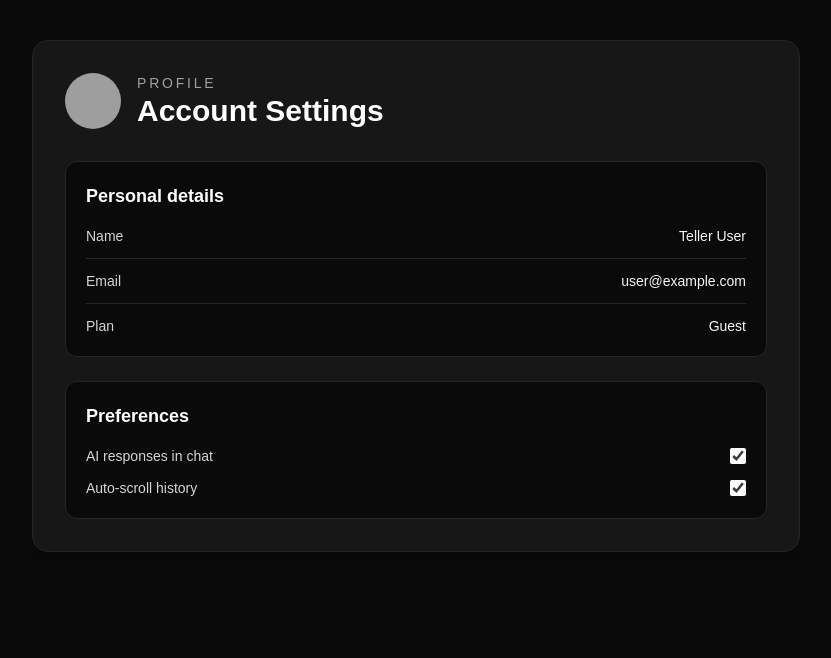
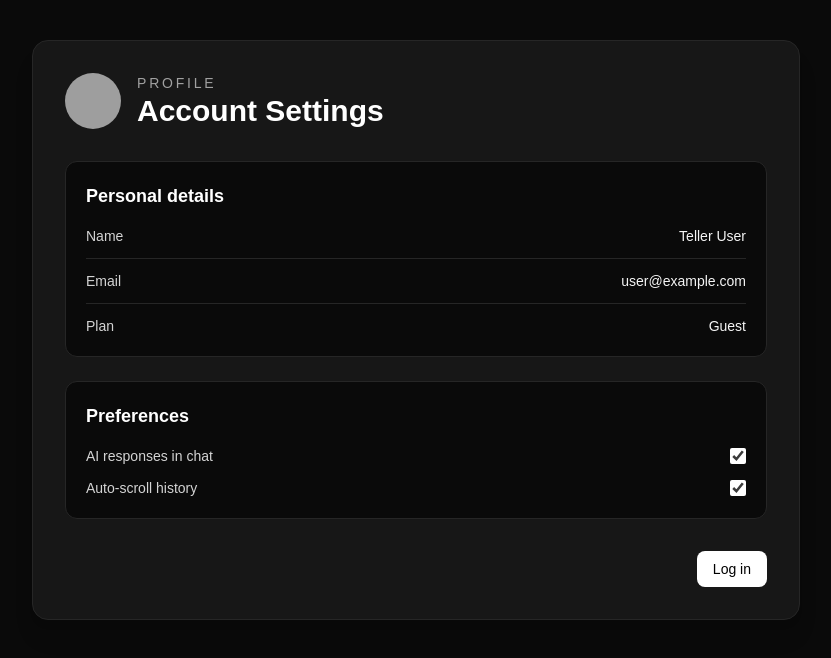
Before and after one commit to sizwezitha/teller, a Next.js app in the folder teller-ai/: page /Settings in a window 1280 px wide. Shown: the top 658 px of the page, without its empty margins (224-1055 px from the left). Built offline with nearby package versions, Linux system fonts and the light colour scheme; no server answers; grey boxes are pictures that could not be loaded.

Commit message:
teller v1.3.0

```diff
--- a/teller-ai/app/Settings/page.tsx
+++ b/teller-ai/app/Settings/page.tsx
@@ -3,7 +3,7 @@
 import { useAuth0 } from "@auth0/auth0-react";
 
 export default function SettingsPage() {
-  const { user, isAuthenticated, isLoading } = useAuth0();
+  const { user, isAuthenticated, isLoading, loginWithRedirect, logout } = useAuth0();
 
   const accountProfile = {
     name: user?.name || "Teller User",
@@ -66,6 +66,26 @@ export default function SettingsPage() {
               </label>
             </div>
           </section>
+
+          <div className="flex justify-end gap-3 pt-2">
+            {isAuthenticated ? (
+              <button
+                type="button"
+                onClick={() => logout({ logoutParams: { returnTo: typeof window !== "undefined" ? window.location.origin : undefined } })}
+                className="rounded-lg border border-neutral-700 bg-neutral-800 px-4 py-2 text-sm font-medium text-white"
+              >
+                Log out
+              </button>
+            ) : (
+              <button
+                type="button"
+                onClick={() => loginWithRedirect()}
+                className="rounded-lg bg-white px-4 py-2 text-sm font-medium text-black"
+              >
+                Log in
+              </button>
+            )}
+          </div>
         </div>
       </div>
     </main>
--- a/teller-ai/components/ChatWindow.tsx
+++ b/teller-ai/components/ChatWindow.tsx
@@ -40,7 +40,7 @@ export default function ChatWindow() {
   const [isHistoryVisible, setIsHistoryVisible] = useState(true);
   const [pendingFile, setPendingFile] = useState<Message["file"] | null>(null);
   const [isProfileOpen, setIsProfileOpen] = useState(false);
-  const { user, isAuthenticated } = useAuth0();
+  const { user, isAuthenticated, isLoading: isAuthLoading, loginWithRedirect, logout } = useAuth0();
   const accountProfile = {
     name: user?.name || "Teller User",
     email: user?.email || "user@example.com",
@@ -322,6 +322,10 @@ export default function ChatWindow() {
           </div>
           {/* Profile / user management at bottom */}
           <div className="mt-4 border-t border-neutral-800 pt-3">
+            {isAuthLoading ? (
+              <div className="px-3 py-2 text-sm text-neutral-400">Loading account...</div>
+            ) : isAuthenticated ? (
+              <>
                 <button onClick={() => setIsProfileOpen((s) => !s)} className="flex w-full items-center gap-3 rounded-md px-3 py-2 hover:bg-neutral-800">
                   <img
                     src={accountProfile.picture}
@@ -337,10 +341,16 @@ export default function ChatWindow() {
 
                 {isProfileOpen && (
                   <div className="mt-2 space-y-2 text-sm">
-                <button type="button" onClick={openUserPanel} className="w-full text-left rounded px-3 py-2 hover:bg-neutral-800">Account Settings</button>
-                <button type="button" className="w-full text-left rounded px-3 py-2 hover:bg-neutral-800">Switch account</button>
-                <button type="button" className="w-full text-left rounded px-3 py-2 hover:bg-neutral-800">Sign out</button>
+                    <button type="button" onClick={openUserPanel} className="w-full rounded px-3 py-2 text-left hover:bg-neutral-800">Account Settings</button>
+                    <button type="button" onClick={() => loginWithRedirect()} className="w-full rounded px-3 py-2 text-left hover:bg-neutral-800">Switch account</button>
+                    <button type="button" onClick={() => logout({ logoutParams: { returnTo: typeof window !== "undefined" ? window.location.origin : undefined } })} className="w-full rounded px-3 py-2 text-left hover:bg-neutral-800">Log out</button>
                   </div>
+                )}
+              </>
+            ) : (
+              <button type="button" onClick={() => loginWithRedirect()} className="w-full rounded-md bg-white px-4 py-2 text-sm font-medium text-black">
+                Log in
+              </button>
             )}
           </div>
         </div>
```
Lines whose indentation alone changed are shown as unchanged.
